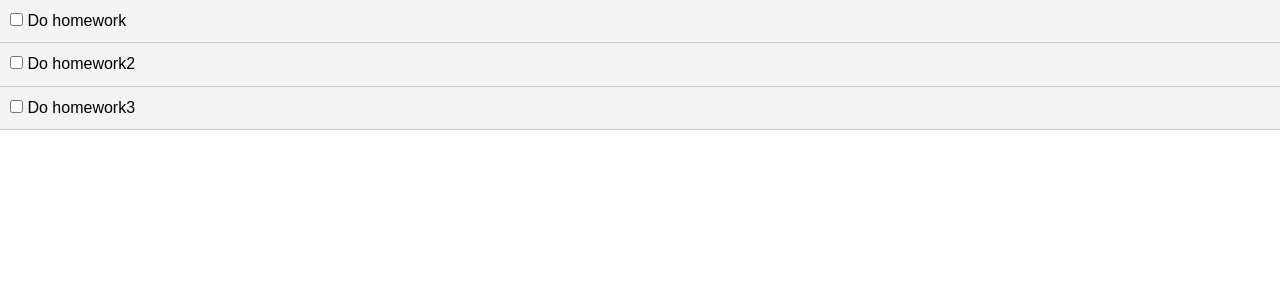
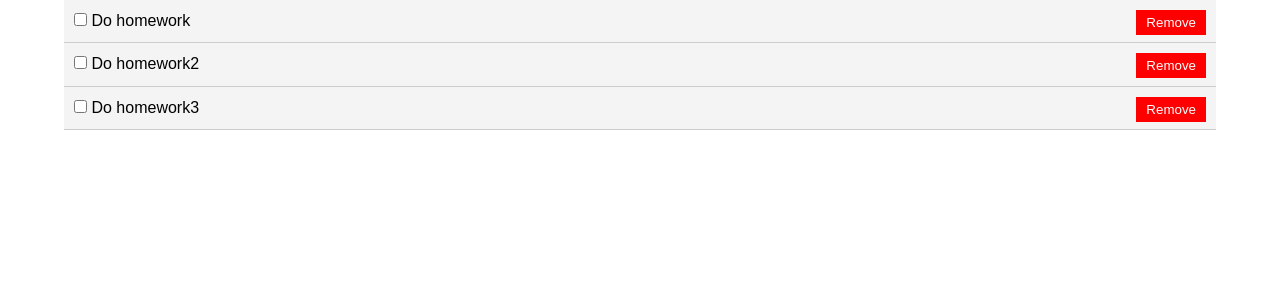
Before and after one commit to Kemosabe2911/TodoReactjs, a React (Create React App) app in the folder myapp/: page / in a window 1280 px wide. Shown: the top 300 px of the page. Built offline with nearby package versions, Linux system fonts and the light colour scheme.

Commit message:
Add rmeove

```diff
--- a/myapp/src/App.js
+++ b/myapp/src/App.js
@@ -23,6 +23,7 @@ class App extends Component{
     ]
   }
 
+  //Toggle Complete
   markComplete = (id) =>{
     //console.log(id);
     this.setState( { todos: this.state.todos.map( todo => {
@@ -36,12 +37,16 @@ class App extends Component{
   render(){
     //console.log(this.state.todos);
       return(
-        <div className="App">
+        <div className="App" style={Container }>
         <Todos todos={this.state.todos} markComplete={ this.markComplete } />
         </div>
       )
   }
 }
 
+const Container = {
+  width: "90vw",
+  margin: "auto"
+}
 
 export default App;
--- a/myapp/src/components/Todoitems.js
+++ b/myapp/src/components/Todoitems.js
@@ -23,7 +23,9 @@ export class Todoitems extends Component {
                 <p>
                 <input type="checkbox" onChange={ this.props.markComplete.bind( this, id) } />
                 {' '}
-                    { title}</p>
+                    { title}
+                <button style={ btnStyle }>Remove</button>
+                </p>
             </div>
         )
     }
@@ -34,4 +36,14 @@ Todoitems.propTypes ={
     todo: PropTypes.object.isRequired
 }
 
+
+const btnStyle ={
+    background: "#ff0000",
+    color: "#ffffff",
+    border: "none",
+    padding: "5px 10px",
+    cursor: "pointer",
+    float: "right"
+}
+
 export default Todoitems
```
